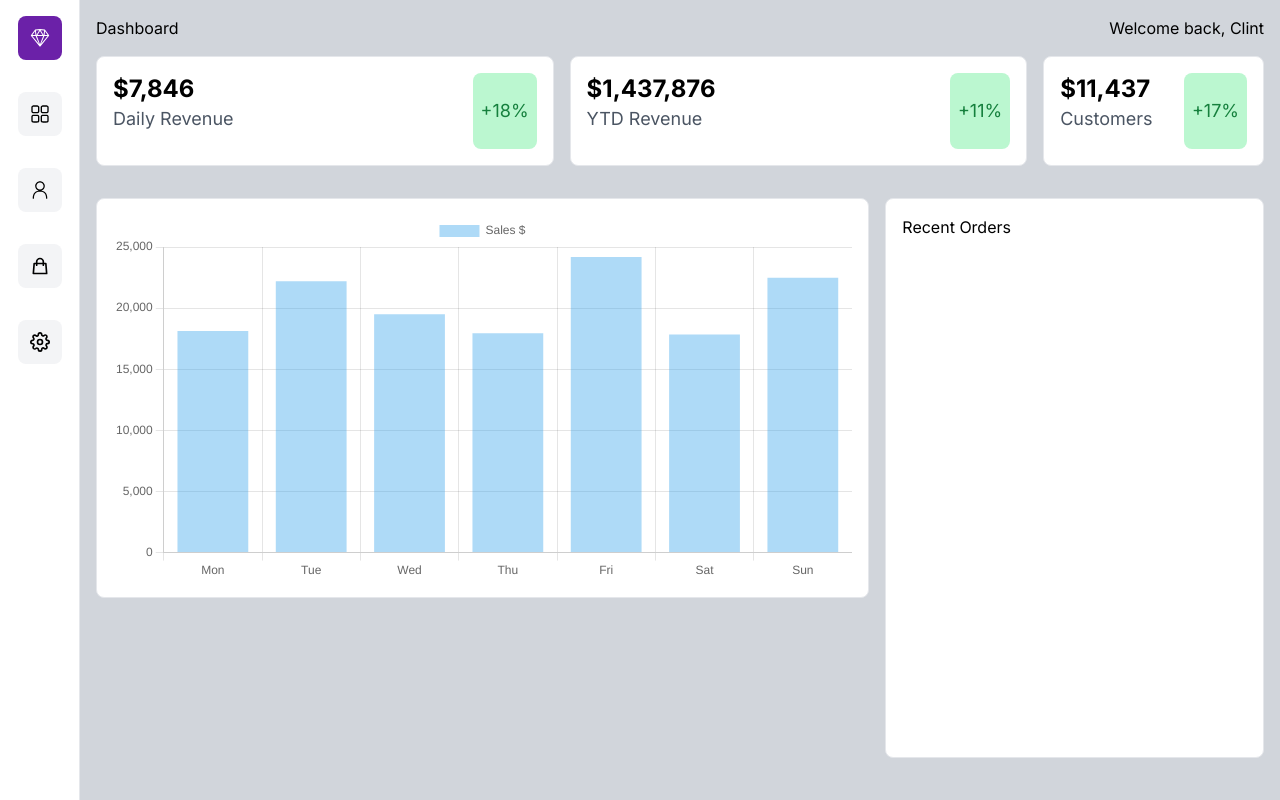
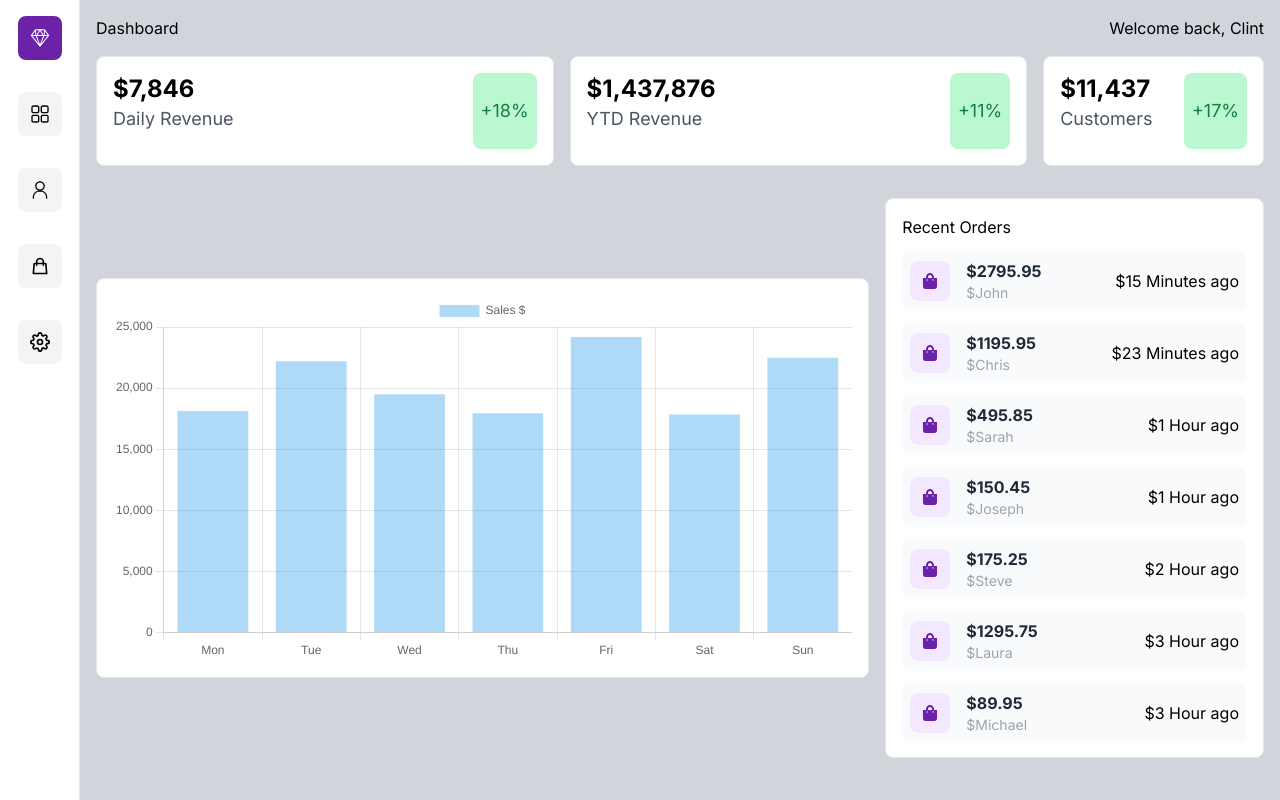
Before and after one commit to theisolatedmonk/next-dash, a Next.js app: page / in a window 1280 px wide. Built offline with nearby package versions, Linux system fonts and the light colour scheme.

Commit message:
recent order ui created

```diff
--- a/app/components/BarChart.jsx
+++ b/app/components/BarChart.jsx
@@ -46,7 +46,7 @@ const BarChart = () => {
   }, [])
   return (
     <>
-      <div className='w-full md:col-span-2 relative-span lg:h-[50vh] n-auto p-4 border rounded-lg bg-white '>
+      <div className='w-full md:col-span-2 relative lg:h-[50vh] m-auto p-4 border rounded-lg bg-white '>
         <Bar data={chartData} options={chartOptions} />
       </div>
     </>
--- a/app/components/RecentOrders.jsx
+++ b/app/components/RecentOrders.jsx
@@ -1,24 +1,30 @@
 'use client'
 
 import React from 'react'
-import data from '@/app/data/data'
-import { FaShoppingBag } from 'react-icons'
-export default function RecentOrders () {
+import { data } from '@/app/data/data'
+import { FaShoppingBag } from 'react-icons/fa'
+
+export function RecentOrders () {
   return (
     <div className='w-full col-span-1 relative lg:h-[70vh] h-[50vh] m-auto p-4 border rounded-lg bg-white overflow-scroll'>
       <h1>Recent Orders</h1>
-      {/* <ul>
-        {data.map((order, id) => (
+      <ul>
+        {data.map((order, index) => (
           <li
-            key={id}
+            key={index}
             className='bg-gray-50 hover:bg-gray-100 rounded-lg my-3 p-2 flex items-center cursor-pointer'
           >
             <div className='bg-purple-100 rounded-lg p-3'>
               <FaShoppingBag className='text-purple-800' />
             </div>
+            <div className='pl-4'>
+              <p className='text-gray-800 font-bold'>${order.total} </p>
+              <p className=' text-gray-400 text-sm'>${order.name.first} </p>
+            </div>
+            <p className='lg:flex md:hidden absolute right-6'> ${order.date}</p>
           </li>
         ))}
-      </ul> */}
+      </ul>
     </div>
   )
 }
--- a/app/page.js
+++ b/app/page.js
@@ -3,7 +3,7 @@ import Header from '@/app/components/Header'
 import Sidebar from '@/app/components/Sidebar'
 import TopCards from '@/app/components/TopCards'
 import BarChart from '@/app/components/BarChart'
-import RecentOrders from '@/app/components/RecentOrders'
+import { RecentOrders } from '@/app/components/RecentOrders'
 export default function Home () {
   return (
     <main className='bg-gray-300 min-h-screen'>
```
Also changed, not shown: app/orders/page.jsx (added).
